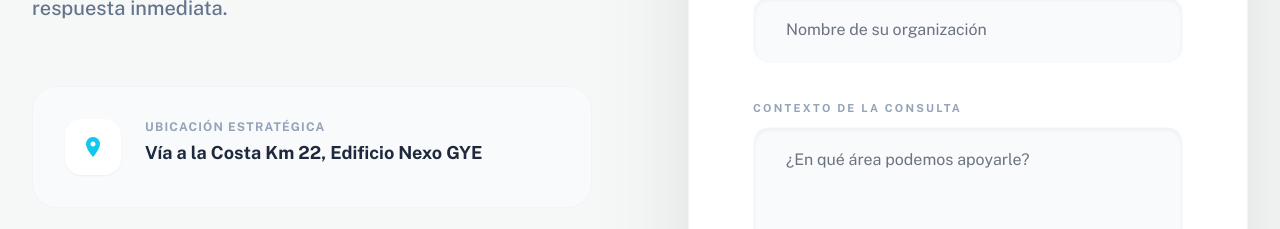
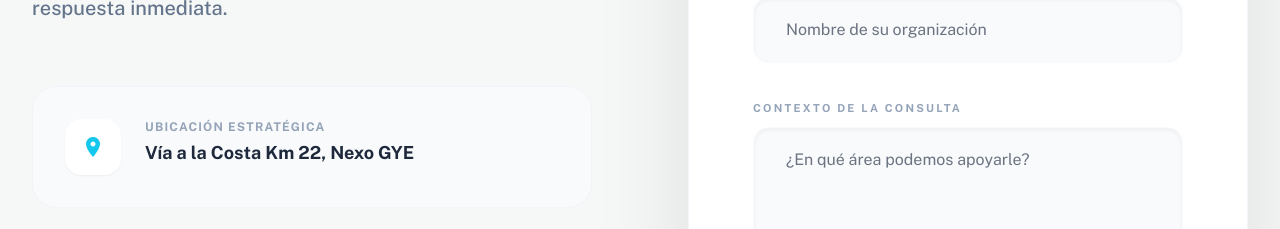
Before and after one commit to NexoTributario/Nexo-Web, a React (Vite) app: page / in a window 1280 px wide. Shown: the part 5420-5649 px from the top of the page. Built offline with nearby package versions, Linux system fonts and the light colour scheme.

Commit message:
Update App.tsx

```diff
--- a/App.tsx
+++ b/App.tsx
@@ -451,7 +451,7 @@ const App: React.FC = () => {
 
                 <div className="grid gap-6">
                   {[
-                    { icon: 'place', label: 'Ubicación Estratégica', val: 'Vía a la Costa Km 22, Edificio Nexo GYE' },
+                    { icon: 'place', label: 'Ubicación Estratégica', val: 'Vía a la Costa Km 22, Nexo GYE' },
                     { icon: 'chat', label: 'WhatsApp Corporativo', val: 'Click para iniciar chat', link: WHATSAPP_LINK },
                     { icon: 'bolt', label: 'Enlace Directo', val: 'https://wsab.me/ISNz2N', link: WHATSAPP_LINK }
                   ].map((item, idx) => (
```
